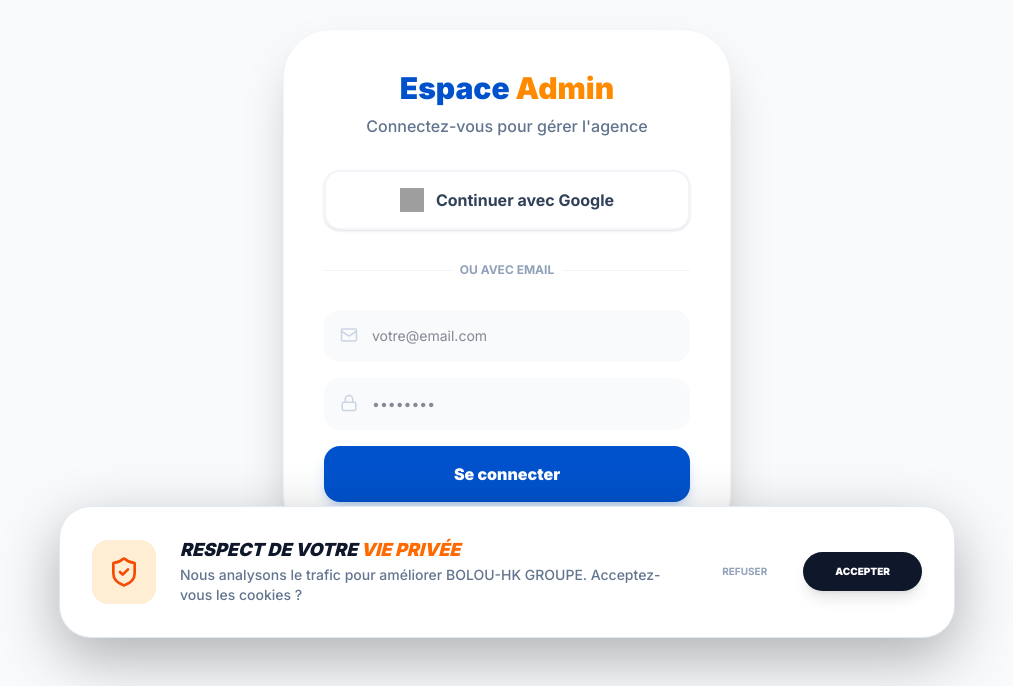
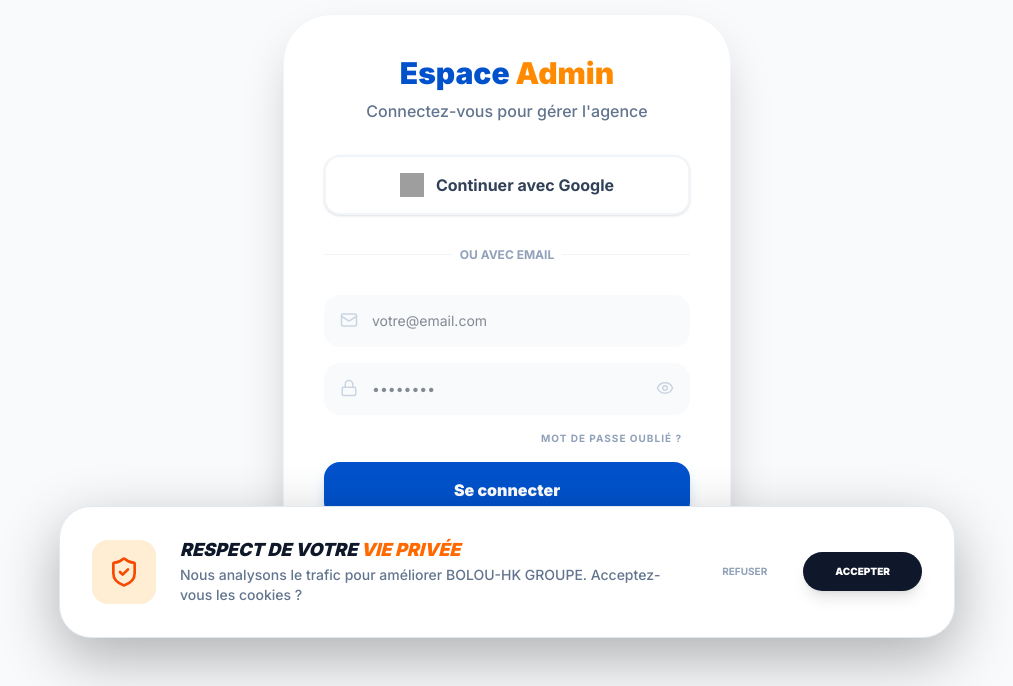
Before and after one commit to djorgbayecollection-ship-it/Bolou-HK, a Next.js app: page /login in a window 1280 px wide. Shown: the part 114-800 px from the top of the page, without its empty margins (133-1146 px from the left). Built offline with nearby package versions, Linux system fonts and the light colour scheme; no server answers; grey boxes are pictures that could not be loaded.

Commit message:
feat: ajout redirection WhatsApp, règles Firestore et toggle password login

```diff
--- a/src/app/import-export/page.tsx
+++ b/src/app/import-export/page.tsx
@@ -32,9 +32,27 @@ const QuoteModal = ({ isOpen, onClose }: { isOpen: boolean; onClose: () => void
     };
 
     try {
+      // 1. Enregistrement dans la base de données Firebase
       await addDoc(collection(db, "devis"), data);
+
+      // 2. Préparation du message WhatsApp
+      const phone = "2250703353873"; // 🔥 REMPLACE PAR TON NUMÉRO (avec indicatif, sans le +)
+      const message = `*NOUVELLE DEMANDE DE DEVIS* 📦%0A%0A` +
+        `👤 *Nom:* ${data.nom}%0A` +
+        `📱 *WhatsApp:* ${data.whatsapp}%0A` +
+        `📍 *Destination:* ${data.destination}%0A` +
+        `📦 *Marchandise:* ${data.marchandise}%0A` +
+        `⚖️ *Poids:* ${data.poids} kg%0A` +
+        `📝 *Détails:* ${data.details || 'Aucun'}`;
+
+      const whatsappUrl = `https://wa.me/${phone}?text=${message}`;
+
+      // 3. Ouverture de WhatsApp dans un nouvel onglet
+      window.open(whatsappUrl, "_blank");
+
+      // 4. Affichage de l'écran de succès
       setIsSuccess(true);
-      // Fermeture automatique après 3 secondes
+
       setTimeout(() => {
         onClose();
         setIsSuccess(false);
--- a/src/app/login/page.tsx
+++ b/src/app/login/page.tsx
@@ -1,18 +1,20 @@
 "use client";
 import { useState } from "react";
 import { auth } from "@/lib/firebase";
-import { signInWithEmailAndPassword, GoogleAuthProvider, signInWithPopup } from "firebase/auth";
+import { signInWithEmailAndPassword, GoogleAuthProvider, signInWithPopup, sendPasswordResetEmail } from "firebase/auth";
 import { useRouter } from "next/navigation";
-import { Lock, Mail, Loader2 } from "lucide-react";
+import { Lock, Mail, Loader2, Eye, EyeOff } from "lucide-react"; // Importation des icônes d'œil
 
 export default function LoginPage() {
   const [email, setEmail] = useState("");
   const [password, setPassword] = useState("");
   const [error, setError] = useState("");
   const [loading, setLoading] = useState(false);
+  const [showPassword, setShowPassword] = useState(false); // État pour voir le mot de passe
+  const [resetSent, setResetSent] = useState(false); // État pour le message de réinitialisation
   const router = useRouter();
 
-  // CONNEXION AVEC GOOGLE (LOGO GMAIL)
+  // CONNEXION AVEC GOOGLE
   const handleGoogleLogin = async () => {
     const provider = new GoogleAuthProvider();
     setLoading(true);
@@ -40,6 +42,21 @@ export default function LoginPage() {
     }
   };
 
+  // MOT DE PASSE OUBLIÉ
+  const handleForgotPassword = async () => {
+    if (!email) {
+      setError("Veuillez entrer votre email pour réinitialiser le mot de passe.");
+      return;
+    }
+    try {
+      await sendPasswordResetEmail(auth, email);
+      setResetSent(true);
+      setError("");
+    } catch (err) {
+      setError("Erreur : Vérifiez l'adresse email saisie.");
+    }
+  };
+
   return (
     <div className="min-h-screen flex items-center justify-center px-6 bg-slate-50">
       <div className="w-full max-w-md bg-white p-10 rounded-[3rem] shadow-2xl border border-slate-100">
@@ -49,7 +66,7 @@ export default function LoginPage() {
           <p className="text-slate-500 mt-2 font-medium">Connectez-vous pour gérer l'agence</p>
         </div>
 
-        {/* BOUTON GOOGLE (GMAIL STYLE) */}
+        {/* BOUTON GOOGLE */}
         <button
           onClick={handleGoogleLogin}
           disabled={loading}
@@ -81,15 +98,35 @@ export default function LoginPage() {
             <div className="relative">
               <Lock className="absolute left-4 top-4 text-slate-300" size={18} />
               <input
-                type="password"
-                className="w-full pl-12 pr-4 py-4 rounded-2xl bg-slate-50 border-none focus:ring-2 focus:ring-brand-blue outline-none transition-all text-sm"
+                type={showPassword ? "text" : "password"} // Changement dynamique du type
+                className="w-full pl-12 pr-12 py-4 rounded-2xl bg-slate-50 border-none focus:ring-2 focus:ring-brand-blue outline-none transition-all text-sm"
                 placeholder="••••••••"
                 onChange={(e) => setPassword(e.target.value)}
               />
+              {/* Bouton pour voir/cacher */}
+              <button
+                type="button"
+                onClick={() => setShowPassword(!showPassword)}
+                className="absolute right-4 top-4 text-slate-300 hover:text-brand-blue"
+              >
+                {showPassword ? <EyeOff size={18} /> : <Eye size={18} />}
+              </button>
             </div>
           </div>
 
+          {/* MOT DE PASSE OUBLIÉ */}
+          <div className="flex justify-end px-2">
+            <button
+              type="button"
+              onClick={handleForgotPassword}
+              className="text-[10px] font-bold uppercase tracking-widest text-slate-400 hover:text-brand-orange transition-colors"
+            >
+              Mot de passe oublié ?
+            </button>
+          </div>
+
           {error && <p className="text-red-500 text-xs font-bold text-center">{error}</p>}
+          {resetSent && <p className="text-emerald-500 text-xs font-bold text-center">Lien de réinitialisation envoyé par email !</p>}
 
           <button
             type="submit"
```
